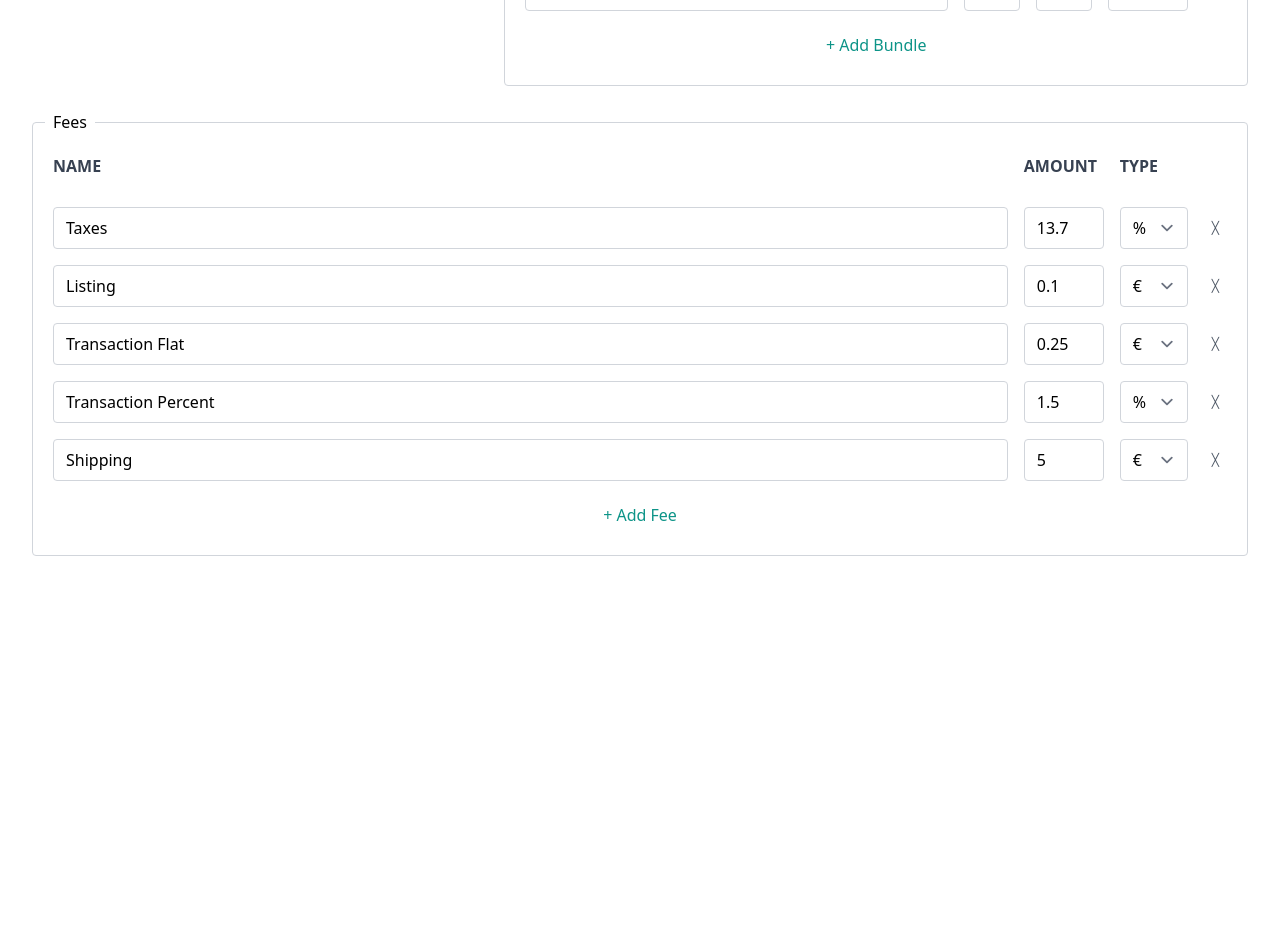
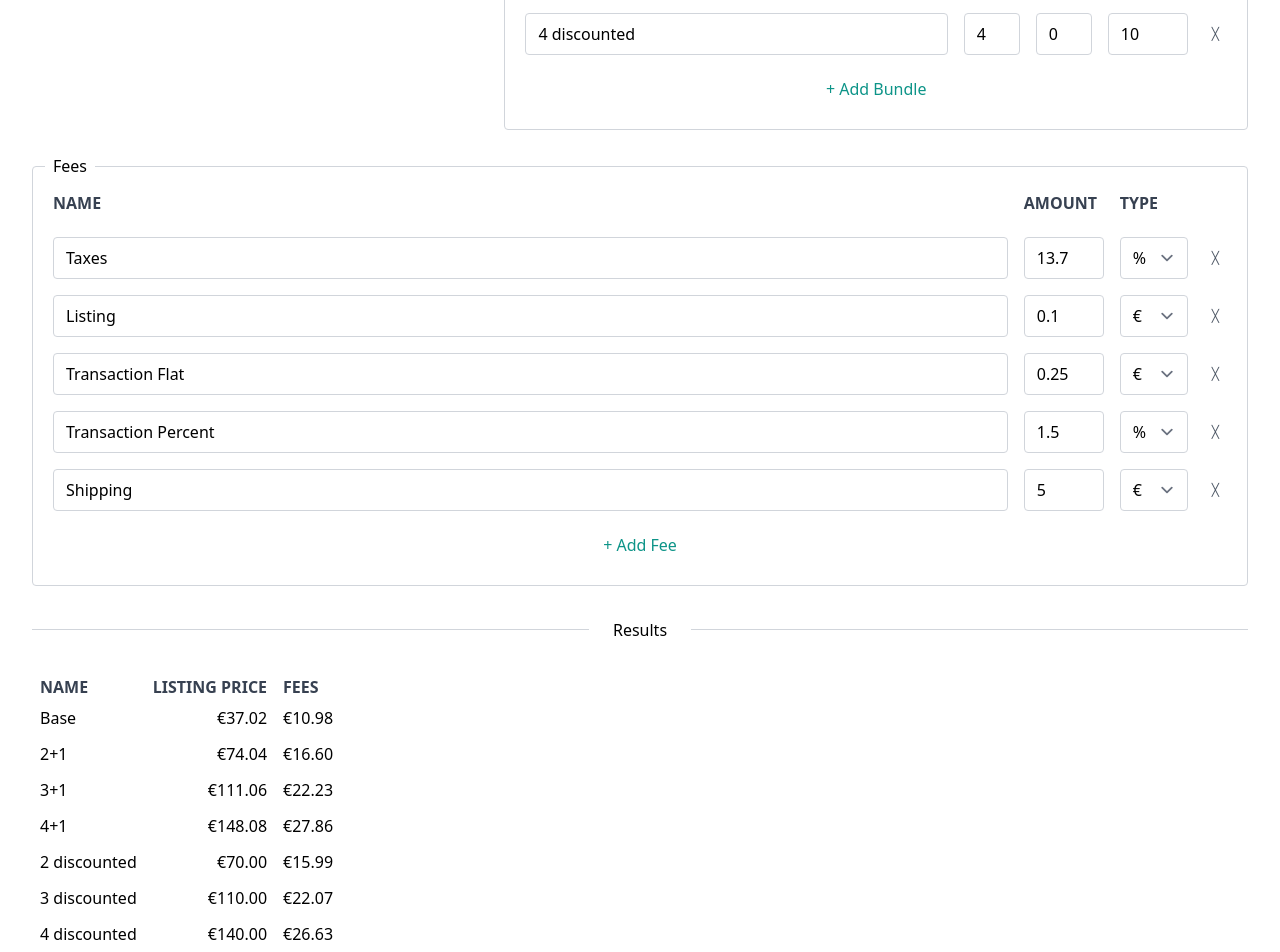
Before and after one commit to loicteixeira/retail-price-calculator, a SvelteKit app: page / in a window 1280 px wide. Shown: the part 457-1409 px from the top of the page. Before the commit the page ends 1013 px from the top, so only its background shows below. Built offline with nearby package versions, Linux system fonts and the light colour scheme.

Commit message:
WIP results

```diff
--- a/src/lib/components/CalculatorForm/BundleOptionsFieldSet.svelte
+++ b/src/lib/components/CalculatorForm/BundleOptionsFieldSet.svelte
@@ -26,10 +26,10 @@
 	<table class="mr-auto table-fixed">
 		<thead>
 			<tr class="text-left align-text-top uppercase text-gray-700">
-				<th class="p-2">Name</th>
-				<th class="p-2">Buy</th>
-				<th class="p-2">Free</th>
-				<th colspan="2" class="p-2 leading-none">
+				<th class="px-2">Name</th>
+				<th class="px-2">Buy</th>
+				<th class="px-2">Free</th>
+				<th colspan="2" class="px-2 leading-none">
 					Rounding<br />
 					<span class="text-[.4em]">down to nearest</span>
 				</th>
--- a/src/lib/components/CalculatorForm/FeesFieldSet.svelte
+++ b/src/lib/components/CalculatorForm/FeesFieldSet.svelte
@@ -24,10 +24,10 @@
 <FieldSet class="grow" title="Fees">
 	<table class="mr-auto table-fixed">
 		<thead>
-			<tr class="h-[3.2rem] text-left align-text-top uppercase text-gray-700">
-				<th class="p-2">Name</th>
-				<th class="p-2">Amount</th>
-				<th class="p-2">Type</th>
+			<tr class="h-[2.3rem] text-left align-text-top uppercase text-gray-700">
+				<th class="px-2">Name</th>
+				<th class="px-2">Amount</th>
+				<th class="px-2">Type</th>
 				<th>&nbsp;</th>
 			</tr>
 		</thead>
--- a/src/lib/demo.ts
+++ b/src/lib/demo.ts
@@ -35,6 +35,13 @@ const BUNDLES: Bundle[] = [
 		key: crypto.randomUUID(),
 		name: '3 discounted',
 		round: 5
+	},
+	{
+		buy: 4,
+		free: 0,
+		key: crypto.randomUUID(),
+		name: '4 discounted',
+		round: 10
 	}
 ];
 
@@ -73,7 +80,7 @@ const FEES: Fee[] = [
 
 const CURRENCY_SYMBOL: string = '€';
 const ORDER_COUNT: number = 100;
-const UNIT_COST: number = 12;
+const UNIT_COST: number = 12.34;
 
 const DEMO_DATA = {
 	unitCost: UNIT_COST,
--- a/src/routes/+page.svelte
+++ b/src/routes/+page.svelte
@@ -2,12 +2,48 @@
 	import { dev } from '$app/environment';
 	import * as CalculatorForm from '$lib/components/CalculatorForm';
 	import { CURRENCY_SYMBOL, DEMO_DATA } from '$lib/demo';
-	import type { CalculatorForm as CalculatorFormType } from '$lib/types';
+	import type { CalculatorForm as CalculatorFormType, Fee } from '$lib/types';
 
 	const startingData = dev
 		? structuredClone(DEMO_DATA)
 		: { unitCost: null, orderCount: null, currencySymbol: CURRENCY_SYMBOL, bundles: [], fees: [] };
 	let form = $state<CalculatorFormType>(startingData);
+
+	function calculateFees(value: number, fees: Fee[]) {
+		return fees.reduce<number>((acc, fee) => {
+			let feeAmount = 0;
+			switch (fee.type) {
+				case 'flat':
+					feeAmount = fee.amount;
+					break;
+				case 'percent':
+					feeAmount = (value * fee.amount) / 100;
+					break;
+			}
+			return acc + feeAmount;
+		}, 0);
+	}
+
+	let results = $derived.by(() => {
+		const baseListingPrice = (form.unitCost || 0) * 3;
+		const baseFees = calculateFees(baseListingPrice, form.fees);
+		const baseResult = { name: 'Base', listingPrice: baseListingPrice, fees: baseFees };
+
+		return form.bundles.reduce<{ name: string; listingPrice: number; fees: number }[]>(
+			(acc, value) => {
+				let listingPrice = baseListingPrice * value.buy;
+				if (value.round) {
+					listingPrice = Math.floor(listingPrice / value.round) * value.round;
+				}
+
+				const fees = calculateFees(listingPrice, form.fees);
+
+				acc.push({ name: value.name, listingPrice, fees });
+				return acc;
+			},
+			[baseResult]
+		);
+	});
 </script>
 
 <div class="mx-auto max-w-screen-2xl px-4 sm:px-6 lg:px-8">
@@ -25,4 +61,35 @@
 		<CalculatorForm.BundleOptionsFieldSet bind:bundles={form.bundles} />
 		<CalculatorForm.FeesFieldSet currencySymbol={form.currencySymbol} bind:fees={form.fees} />
 	</form>
+
+	<span class="my-8 flex items-center">
+		<span class="h-px flex-1 bg-gray-300"></span>
+		<span class="shrink-0 px-6">Results</span>
+		<span class="h-px flex-1 bg-gray-300"></span>
+	</span>
+
+	<table class="mr-auto table-fixed">
+		<thead>
+			<tr class="text-left align-text-top uppercase text-gray-700">
+				<th class="px-2">Name</th>
+				<th class="px-2">Listing Price</th>
+				<th class="px-2">Fees</th>
+			</tr>
+		</thead>
+		<tbody>
+			{#each results as result}
+				<tr>
+					<td class="px-2 py-1.5">{result.name}</td>
+					<td class="px-2 py-1.5 text-right">
+						<!-- TODO: Proper currency formatting -->
+						{form.currencySymbol}{result.listingPrice.toFixed(2)}
+					</td>
+					<td class="px-2 py-1.5 text-right">
+						<!-- TODO: Proper currency formatting -->
+						{form.currencySymbol}{result.fees.toFixed(2)}
+					</td>
+				</tr>
+			{/each}
+		</tbody>
+	</table>
 </div>
```
